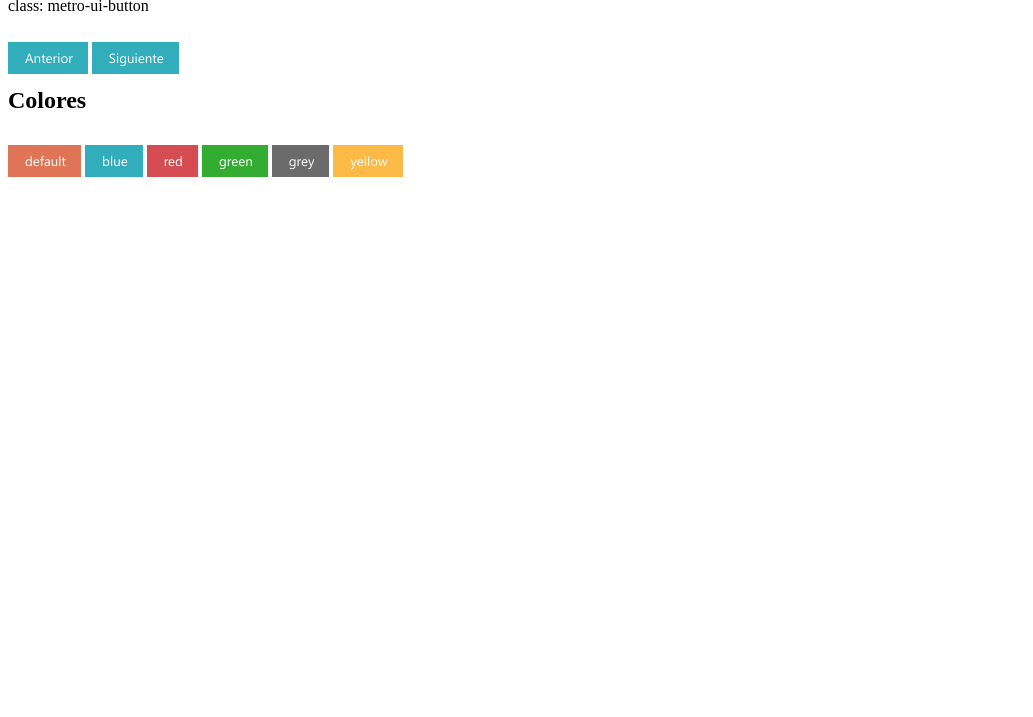
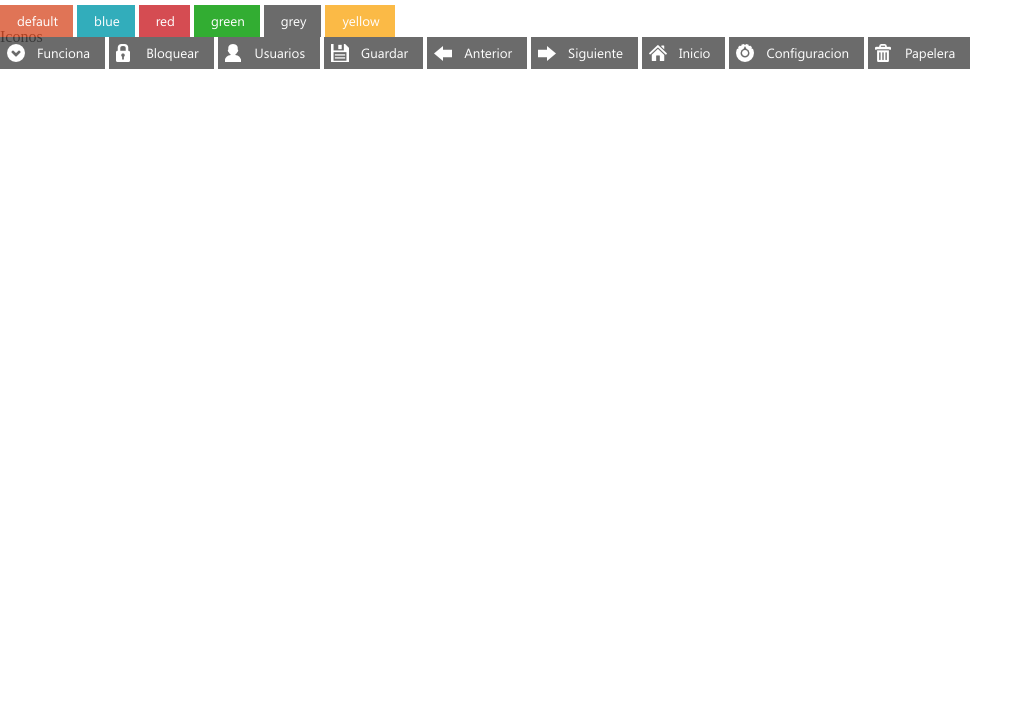
Before and after one commit to l2radamanthys/themes, a plain HTML site: page metro-iu-buttons/index.html in a window 1280 px wide. Shown: the part 83-800 px from the top of the page, without its empty margins (0-1033 px from the left). Drawn offline with Linux system fonts and the light colour scheme.

```diff
--- /dev/null
+++ b/form-ui/styles/reset.css
@@ -0,0 +1,49 @@
+/* http://meyerweb.com/eric/tools/css/reset/
+   v2.0 | 20110126
+   License: none (public domain)
+*/
+
+html, body, div, span, applet, object, iframe,
+h1, h2, h3, h4, h5, h6, p, blockquote, pre,
+a, abbr, acronym, address, big, cite, code,
+del, dfn, em, img, ins, kbd, q, s, samp,
+small, strike, strong, sub, sup, tt, var,
+b, u, i, center,
+dl, dt, dd, ol, ul, li,
+fieldset, form, label, legend,
+table, caption, tbody, tfoot, thead, tr, th, td,
+article, aside, canvas, details, embed,
+figure, figcaption, footer, header, hgroup,
+menu, nav, output, ruby, section, summary,
+time, mark, audio, video {
+	margin: 0;
+	padding: 0;
+	border: 0;
+	font-size: 100%;
+	font: inherit;
+	vertical-align: baseline;
+}
+/* HTML5 display-role reset for older browsers */
+article, aside, details, figcaption, figure,
+footer, header, hgroup, menu, nav, section {
+	display: block;
+}
+body {
+	line-height: 1;
+}
+ol, ul {
+	list-style: none;
+}
+blockquote, q {
+	quotes: none;
+}
+blockquote:before, blockquote:after,
+q:before, q:after {
+	content: '';
+	content: none;
+}
+table {
+	border-collapse: collapse;
+	border-spacing: 0;
+    border: 0px;
+}
--- a/metro-iu-buttons/index.html
+++ b/metro-iu-buttons/index.html
@@ -9,6 +9,7 @@
   <meta name="description" content="">
   <meta name="author" content="Ricardo Daniel Quiroga">
 
+  <link rel="stylesheet" href="styles\reset.css" />
   <link rel="stylesheet" href="styles\metro-ui-buttons.css" />
 
   <!--[if lt IE 9]>
@@ -33,5 +34,20 @@
     <a href="#" class="metro-ui-button grey">grey</a>
     <a href="#" class="metro-ui-button yellow">yellow</a>
 
+    <h2>Iconos</h2>
+
+    <a href="#" class="metro-ui-button grey icon-ok">Funciona</a>
+    <a href="#" class="metro-ui-button grey icon-lock">Bloquear</a>
+    <a href="#" class="metro-ui-button grey icon-user">Usuarios</a>
+    <a href="#" class="metro-ui-button grey icon-save">Guardar</a>
+    <a href="#" class="metro-ui-button grey icon-prev">Anterior</a>
+    <a href="#" class="metro-ui-button grey icon-next">Siguiente</a>
+    <a href="#" class="metro-ui-button grey icon-home">Inicio</a>
+    <a href="#" class="metro-ui-button grey icon-setings">Configuracion</a>
+    <a href="#" class="metro-ui-button grey icon-trash">Papelera</a>
+    <br />
+
+
+
 </body>
 </html>
--- a/metro-iu-buttons/styles/metro-ui-buttons.css
+++ b/metro-iu-buttons/styles/metro-ui-buttons.css
@@ -60,3 +60,74 @@
     background-color: #474747;
     border-left: 2px solid #474747;
 }
+
+/**/
+
+.metro-ui-button.icon-ok {
+    background-image: url('../images/metro-ui-buttons/ok.png');
+    background-repeat: no-repeat;
+    background-position: 5px center;
+    padding-left: 35px;
+}
+
+.metro-ui-button.icon-lock {
+    background-image: url('../images/metro-ui-buttons/lock.png');
+    background-repeat: no-repeat;
+    background-position: 5px center;
+    padding-left: 35px;
+}
+
+
+.metro-ui-button.icon-user {
+    background-image: url('../images/metro-ui-buttons/user.png');
+    background-repeat: no-repeat;
+    background-position: 5px center;
+    padding-left: 35px;
+}
+
+.metro-ui-button.icon-save {
+    background-image: url('../images/metro-ui-buttons/save.png');
+    background-repeat: no-repeat;
+    background-position: 5px center;
+    padding-left: 35px;
+}
+
+
+.metro-ui-button.icon-home {
+    background-image: url('../images/metro-ui-buttons/home.png');
+    background-repeat: no-repeat;
+    background-position: 5px center;
+    padding-left: 35px;
+}
+
+
+.metro-ui-button.icon-prev {
+    background-image: url('../images/metro-ui-buttons/back.png');
+    background-repeat: no-repeat;
+    background-position: 5px center;
+    padding-left: 35px;
+}
+
+
+.metro-ui-button.icon-next {
+    background-image: url('../images/metro-ui-buttons/foward.png');
+    background-repeat: no-repeat;
+    background-position: 5px center;
+    padding-left: 35px;
+}
+
+
+.metro-ui-button.icon-trash {
+    background-image: url('../images/metro-ui-buttons/trash.png');
+    background-repeat: no-repeat;
+    background-position: 5px center;
+    padding-left: 35px;
+}
+
+
+.metro-ui-button.icon-setings {
+    background-image: url('../images/metro-ui-buttons/setings.png');
+    background-repeat: no-repeat;
+    background-position: 5px center;
+    padding-left: 35px;
+}
--- /dev/null
+++ b/metro-iu-buttons/styles/reset.css
@@ -0,0 +1,49 @@
+/* http://meyerweb.com/eric/tools/css/reset/
+   v2.0 | 20110126
+   License: none (public domain)
+*/
+
+html, body, div, span, applet, object, iframe,
+h1, h2, h3, h4, h5, h6, p, blockquote, pre,
+a, abbr, acronym, address, big, cite, code,
+del, dfn, em, img, ins, kbd, q, s, samp,
+small, strike, strong, sub, sup, tt, var,
+b, u, i, center,
+dl, dt, dd, ol, ul, li,
+fieldset, form, label, legend,
+table, caption, tbody, tfoot, thead, tr, th, td,
+article, aside, canvas, details, embed,
+figure, figcaption, footer, header, hgroup,
+menu, nav, output, ruby, section, summary,
+time, mark, audio, video {
+	margin: 0;
+	padding: 0;
+	border: 0;
+	font-size: 100%;
+	font: inherit;
+	vertical-align: baseline;
+}
+/* HTML5 display-role reset for older browsers */
+article, aside, details, figcaption, figure,
+footer, header, hgroup, menu, nav, section {
+	display: block;
+}
+body {
+	line-height: 1;
+}
+ol, ul {
+	list-style: none;
+}
+blockquote, q {
+	quotes: none;
+}
+blockquote:before, blockquote:after,
+q:before, q:after {
+	content: '';
+	content: none;
+}
+table {
+	border-collapse: collapse;
+	border-spacing: 0;
+    border: 0px;
+}
```
Also changed, not shown: form-ui/index.html (added, +61 -0 lines), form-ui/styles/forms-ui.css (added, +51 -0 lines), metro-iu-buttons/images/metro-ui-buttons/back.png (added), metro-iu-buttons/images/metro-ui-buttons/cancel.png (added), metro-iu-buttons/images/metro-ui-buttons/foward.png (added), metro-iu-buttons/images/metro-ui-buttons/home.png (added), metro-iu-buttons/images/metro-ui-buttons/image.png (added), metro-iu-buttons/images/metro-ui-buttons/lock.png (added), metro-iu-buttons/images/metro-ui-buttons/ok.png (added), metro-iu-buttons/images/metro-ui-buttons/power.png (added), metro-iu-buttons/images/metro-ui-buttons/save.png (added), metro-iu-buttons/images/metro-ui-buttons/setings.png (added), metro-iu-buttons/images/metro-ui-buttons/trash.png (added), metro-iu-buttons/images/metro-ui-buttons/user.png (added), 1 other file.
